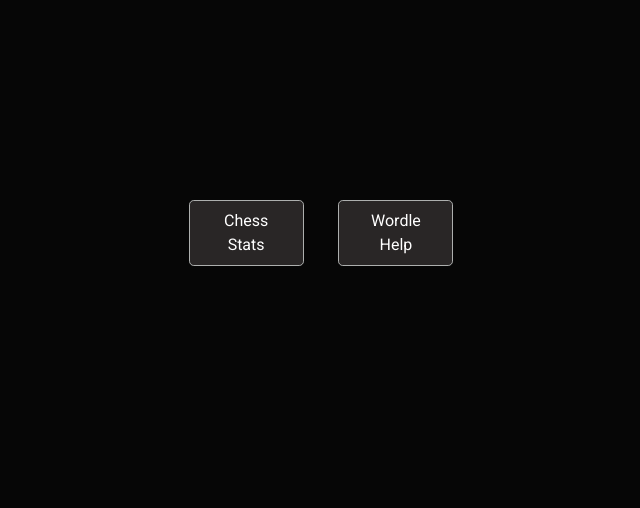
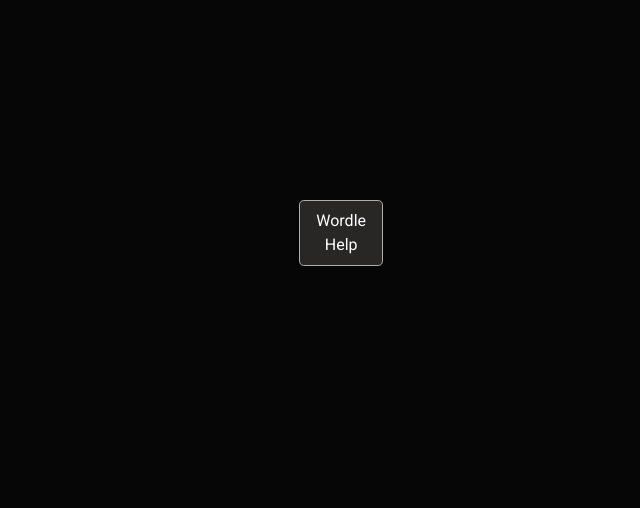
Before and after one commit to Cheeseycube/josephroussos.dev, a Flask app: page / in a window 1280 px wide. Shown: the part 210-718 px from the top of the page, without its empty margins (319-959 px from the left). Run offline with Flask 3, Linux system fonts and the light colour scheme; some libraries are stand-ins or nearby versions.

Commit message:
disabling chess app--see previous commit

```diff
--- a/templates/index.html
+++ b/templates/index.html
@@ -46,10 +46,7 @@
         <p>Joseph Roussos</p>
         <div class="container-fluid text-center">
             <div class="row justify-content-center">
-                <div class="col-xs-12 col-sm-6">
-                    <a class="btn btn-dark btn-lg" href="{{ url_for('chess', pageName='home') }}" role="button">Chess Stats</a>
-
-                </div>
+                <!-- TODO: Add chess button back once it is done being refactored -->
                 <div class="col-xs-12 col-sm-6">
                     <a class="btn btn-dark btn-lg" href="{{ url_for('wordle') }}" role="button">Wordle Help</a>
                 </div>
--- a/templates/nav.html
+++ b/templates/nav.html
@@ -17,7 +17,8 @@
             <ul class="nav_links">
                 <!--every other accessible page-->
                 <li class="link"><a href="{{ url_for('index') }}">Home</a></li>
-                <li class="link"><a href="{{ url_for('chess', pageName='home') }}">Chess Stats</a></li>
+                <!-- Disabled Chess App until refactoring is complete -->
+                <!--<li class="link"><a href="{{ url_for('chess', pageName='home') }}">Chess Stats</a></li>-->
                 <li class="link"><a href="{{ url_for('wordle') }}">Wordle Helper</a></li>
             </ul>
         </nav>
```
Also changed, not shown: templates/wordle_home.html (+3 -5 lines).
